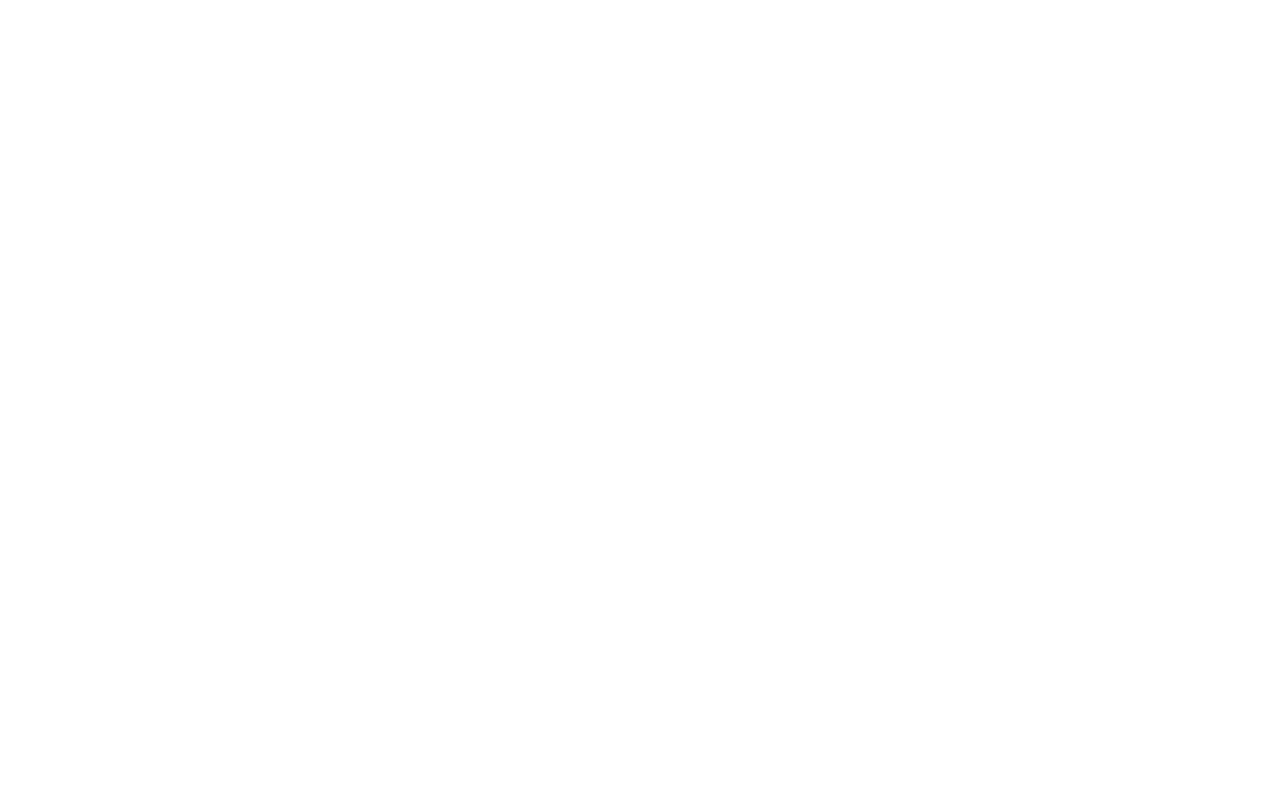
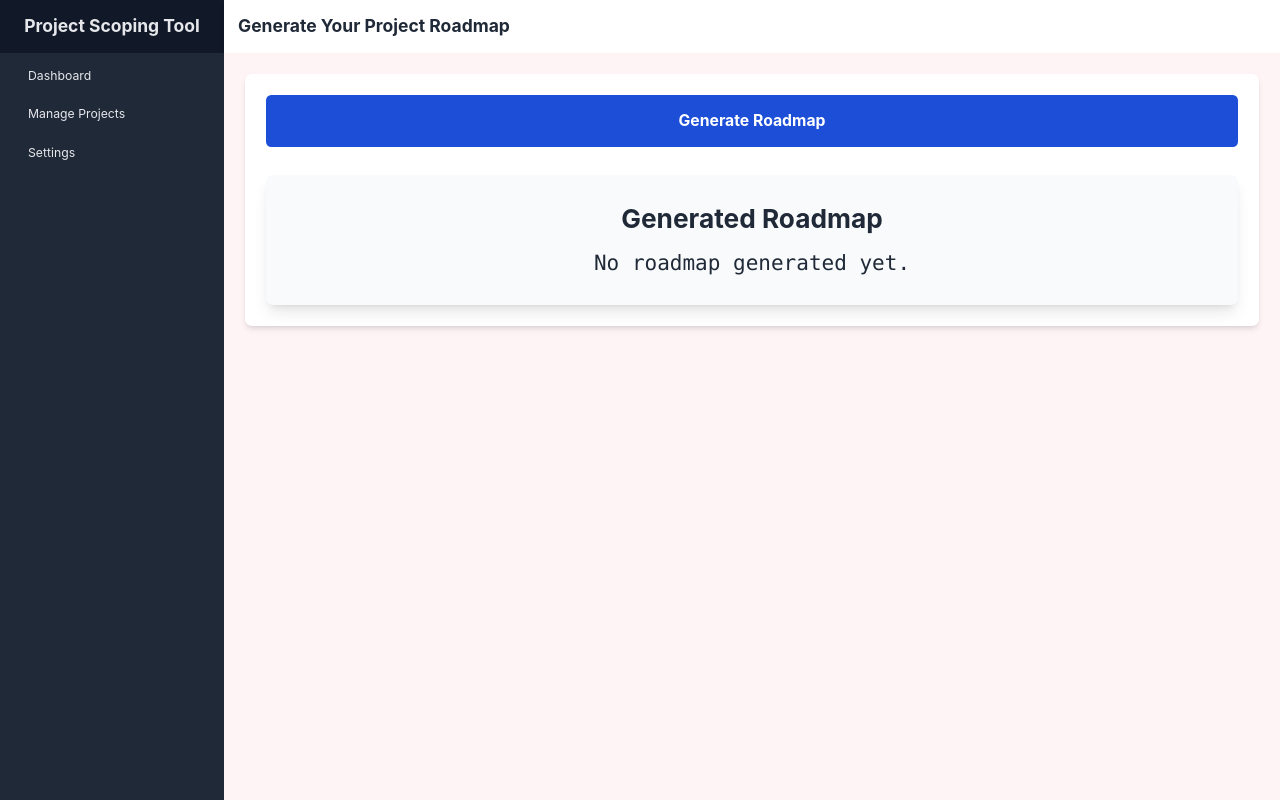
Before and after one commit to JoeyCorbett/hackrmap, a React (Create React App) app: page /dashboard in a window 1280 px wide. Before the commit this address had no page. Built offline with nearby package versions, Linux system fonts and the light colour scheme; no server answers.

Commit message:
Refactor routes and add Dashboard component

```diff
--- a/src/app/(routes)/App.js
+++ b/src/app/(routes)/App.js
@@ -1,7 +1,8 @@
 // src/App.js
 import './App.css';
-import { BrowserRouter as Router, Routes, Route, Link } from 'react-router-dom'; // Import necessary components from react-router-dom
-import Form from './form'; // Ensure to import your Form component
+import { BrowserRouter as Router, Routes, Route, Link } from 'react-router-dom';
+import Form from './form';
+import Dashboard from './dashboard';
 
 function App() {
   return (
@@ -44,7 +45,8 @@
           </section>
         )} />
 
-        <Route path="/form" element={<Form />} /> {/* Define the route for your form */}
+        <Route path="/form" element={<Form />} />
+        <Route path="/dashboard" element={<Dashboard />} />
       </Routes>
     </Router>
   );
--- a/src/app/(routes)/dashboard.jsx
+++ b/src/app/(routes)/dashboard.jsx
@@ -0,0 +1,70 @@
+import React, { useState } from 'react';
+import { generateRoadmap } from '../../services/openAiService'; // Correct import
+
+const Dashboard = () => {
+  const [roadmap, setRoadmap] = useState('');
+  const [loading, setLoading] = useState(false);
+
+  const handleGenerateRoadmap = async () => {
+    setLoading(true);
+    try {
+      const prompt = `Generate a roadmap based on the provided project details.`; // Modify the prompt as needed
+      const generatedRoadmap = await generateRoadmap(prompt); // Call your OpenAI function
+      setRoadmap(generatedRoadmap);
+    } catch (error) {
+      setRoadmap('Error generating roadmap');
+    } finally {
+      setLoading(false);
+    }
+  };
+
+  return (
+    <div className="flex h-screen bg-gray-100">
+      {/* Sidebar */}
+      <aside className="w-64 bg-gray-800 text-gray-200 flex flex-col">
+        <div className="text-xl font-bold p-4 bg-gray-900 text-center">Project Scoping Tool</div>
+        <nav className="flex-1 px-4 py-2 space-y-2">
+          <a href="#" className="block py-2 px-4 rounded hover:bg-gray-700">Dashboard</a>
+          <a href="#" className="block py-2 px-4 rounded hover:bg-gray-700">Manage Projects</a>
+          <a href="#" className="block py-2 px-4 rounded hover:bg-gray-700">Settings</a>
+        </nav>
+      </aside>
+
+      {/* Main Content */}
+      <div className="flex-1 flex flex-col">
+        {/* Header */}
+        <header className="bg-white shadow-md p-4">
+          <h1 className="text-xl font-bold text-gray-800">Generate Your Project Roadmap</h1>
+        </header>
+
+        {/* Content Area */}
+        <main className="flex-1 p-6 bg-gray-100">
+          <div className="bg-white p-6 rounded-lg shadow-md text-center">
+            <button
+              onClick={handleGenerateRoadmap}
+              className="w-full bg-blue-600 text-white py-4 px-8 rounded-md text-lg font-bold hover:bg-blue-700 mb-8"
+            >
+              {loading ? 'Generating...' : 'Generate Roadmap'}
+            </button>
+
+            {/* Roadmap Display */}
+            <div className="bg-gray-50 p-8 rounded-lg shadow-lg">
+              <h2 className="text-3xl font-bold text-gray-800 mb-4">Generated Roadmap</h2>
+              <div className="mt-4 text-lg">
+                {loading ? (
+                  <p>Loading roadmap...</p>
+                ) : (
+                  <pre className="text-gray-800 whitespace-pre-wrap text-2xl">
+                    {roadmap || 'No roadmap generated yet.'}
+                  </pre>
+                )}
+              </div>
+            </div>
+          </div>
+        </main>
+      </div>
+    </div>
+  );
+};
+
+export default Dashboard;
```
